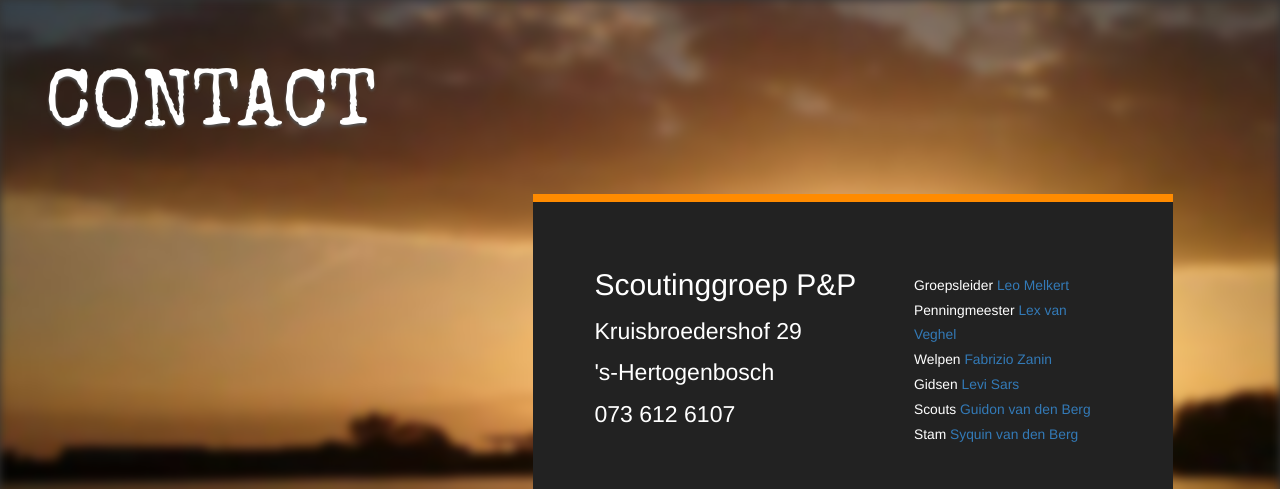
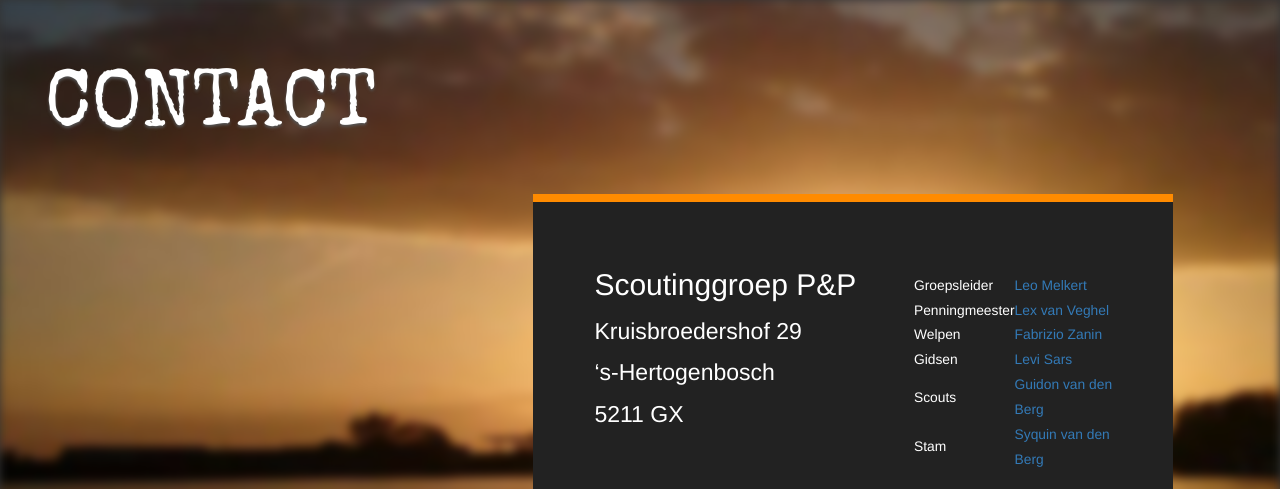
Before and after one commit to nognooitmeegemaakt/website, a Jekyll site: the page built from contact.html, in a window 1280 px wide, cut to the strip 0-489 px from the top of the page. Built offline with Jekyll 4.4.1, drawn with Linux system fonts in a browser that asks for light colours.

Commit message:
Move contact information to seperate files.

```diff
--- /dev/null
+++ b/_includes/text/contact-address.md
@@ -0,0 +1,5 @@
+## Scoutinggroep P&P
+
+Kruisbroedershof 29
+'s-Hertogenbosch
+5211 GX
--- a/_includes/text/contact.html
+++ b/_includes/text/contact.html
@@ -1,20 +1,11 @@
 <div class="contact-info">
-  <div class="col-sm-7">
-    <h2>Scoutinggroep P&amp;P</h2>
-    <p>
-      Kruisbroedershof 29<br>
-      's-Hertogenbosch<br>
-      073 612 6107
-    </p>
+  <div class="col-sm-7" data-file="text/contact-address.md">
+    {% capture filecontents %}{% include text/contact-address.md %}{% endcapture %}
+    {{ filecontents | markdownify }}
   </div>
-  <div class="col-sm-5 contact-mails">
-    <br>
-    Groepsleider <a href="mailto:leo@nognooitmeegemaakt.nl">Leo Melkert</a><br>
-    Penningmeester <a href="mailto:lex@nognooitmeegemaakt.nl">Lex van Veghel</a><br>
-    Welpen <a href="mailto:fabrizio@nognooitmeegemaakt.nl">Fabrizio Zanin</a><br>
-    Gidsen <a href="mailto:levi@nognooitmeegemaakt.nl">Levi Sars</a><br>
-    Scouts <a href="mailto:guidon@nognooitmeegemaakt.nl">Guidon van den Berg</a><br>
-    Stam <a href="mailto:syquin@nognooitmeegemaakt.nl">Syquin van den Berg</a>
+  <div class="col-sm-5 contact-mails" data-file="text/contact-mails.md">
+    {% capture filecontents %}{% include text/contact-mails.md %}{% endcapture %}
+    {{ filecontents | markdownify }}
   </div>
 </div>
 <div class="contact-maps">
```
Also changed, not shown: _includes/text/contact-mails.md (added, +8 -0 lines).
